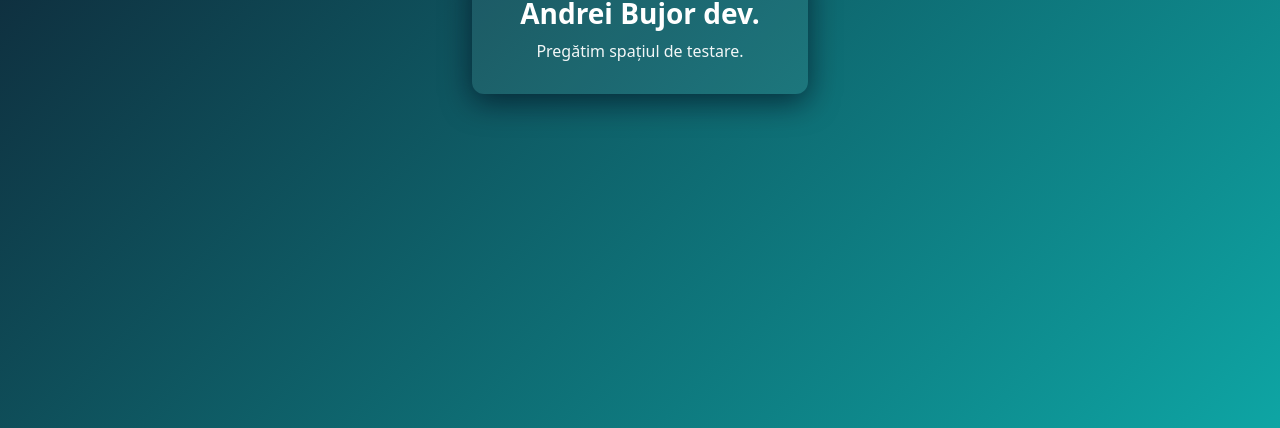
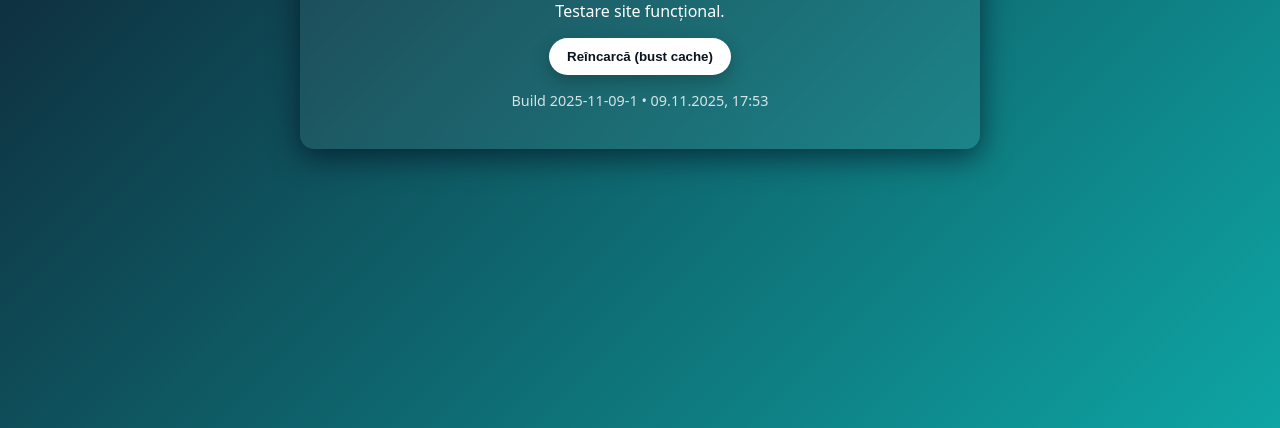
Before and after one commit to AndreiBujor18/TestingSpace, a plain HTML site: page index.html in a window 1280 px wide. Shown: the part 372-800 px from the top of the page. Drawn offline with Linux system fonts and the light colour scheme.

Commit message:
css + js + rezvolvare problemă cache

```diff
--- /dev/null
+++ b/assets/js/main.2025-11-09.js
@@ -0,0 +1,27 @@
+// ========== Config build ==========
+const BUILD_VERSION = "2025-11-09-1";
+
+// Afișează versiunea și data curentă
+document.addEventListener("DOMContentLoaded", () => {
+  const buildEl = document.getElementById("build");
+  const nowEl = document.getElementById("now");
+  if (buildEl) buildEl.textContent = BUILD_VERSION;
+  if (nowEl) {
+    const now = new Date();
+    const fmt = new Intl.DateTimeFormat("ro-RO", {
+      year: "numeric", month: "2-digit", day: "2-digit",
+      hour: "2-digit", minute: "2-digit"
+    });
+    nowEl.textContent = fmt.format(now);
+  }
+
+  // Buton „bust cache”: reîncarcă pagina cu un query param unic
+  const refreshBtn = document.getElementById("refresh");
+  if (refreshBtn) {
+    refreshBtn.addEventListener("click", () => {
+      const url = new URL(window.location.href);
+      url.searchParams.set("v", `${BUILD_VERSION}.${Date.now()}`);
+      window.location.replace(url.toString());
+    });
+  }
+});
--- /dev/null
+++ b/css/styles.2025-11-09.css
@@ -0,0 +1,114 @@
+/* ===== Base / Reset ușor ===== */
+*,
+*::before,
+*::after { box-sizing: border-box; }
+
+html, body {
+  height: 100%;
+}
+
+html { scroll-behavior: smooth; }
+
+body {
+  margin: 0;
+  font-family: system-ui, -apple-system, "Segoe UI", Roboto, "Helvetica Neue", Arial, sans-serif;
+  color: #fff;
+  background: linear-gradient(135deg, #0f172a, #0ea5a4);
+  min-height: 100svh; /* mobile-friendly unit */
+}
+
+/* ===== Design tokens ===== */
+:root {
+  --bg-overlay: rgba(255,255,255,0.06);
+  --shadow: 0 8px 30px rgba(2,6,23,0.6);
+  --radius: 14px;
+  --text-muted: rgba(255,255,255,0.9);
+  --brand: #0ea5a4;
+}
+
+/* High contrast pref */
+@media (prefers-contrast: more) {
+  :root { --bg-overlay: rgba(255,255,255,0.12); }
+}
+
+/* ===== Layout ===== */
+.page {
+  display: grid;
+  place-items: center;
+  min-height: 100%;
+  padding: 24px;
+}
+
+.card {
+  width: min(680px, 92vw);
+  padding: clamp(24px, 3vw, 48px);
+  border-radius: var(--radius);
+  background: var(--bg-overlay);
+  box-shadow: var(--shadow);
+  text-align: center;
+  backdrop-filter: blur(6px);
+  animation: fade-in 600ms ease-out both;
+}
+
+h1 {
+  margin: 0 0 .5rem;
+  font-size: clamp(1.75rem, 2.6vw, 2.25rem);
+  letter-spacing: 0.2px;
+}
+
+p { margin: 0; }
+
+.card p + p { margin-top: 0.35rem; }
+
+/* ===== Actions ===== */
+.actions {
+  margin-top: 1rem;
+}
+
+.btn {
+  appearance: none;
+  border: 0;
+  border-radius: 999px;
+  padding: .7rem 1.1rem;
+  font-weight: 600;
+  color: #0b1220;
+  background: #ffffff;
+  cursor: pointer;
+  transition: transform .12s ease, filter .12s ease, box-shadow .2s ease;
+  box-shadow: 0 6px 18px rgba(0,0,0,.25);
+}
+
+.btn:hover { filter: brightness(0.98); transform: translateY(-1px); }
+.btn:active { transform: translateY(0); }
+.btn:focus-visible { outline: 3px solid #94f7ee; outline-offset: 3px; }
+
+/* ===== Meta info ===== */
+.version {
+  margin-top: 1rem;
+  opacity: .9;
+  font-size: .9rem;
+  color: var(--text-muted);
+}
+
+/* ===== NoScript ===== */
+.noscript {
+  position: fixed;
+  inset: auto 0 0 0;
+  background: #111827;
+  color: #fff;
+  text-align: center;
+  padding: 10px 14px;
+  font-size: .9rem;
+}
+
+/* ===== Animations ===== */
+@keyframes fade-in {
+  from { opacity: 0; transform: translateY(6px); }
+  to   { opacity: 1; transform: translateY(0); }
+}
+
+/* Respectă preferința de a reduce animațiile */
+@media (prefers-reduced-motion: reduce) {
+  .card { animation: none; }
+  .btn { transition: none; }
+}
--- a/index.html
+++ b/index.html
@@ -1,38 +1,45 @@
 <!doctype html>
-<html lang="en">
+<html lang="ro">
 <head>
   <meta charset="utf-8" />
   <meta name="viewport" content="width=device-width,initial-scale=1" />
-  <title>Va urma...</title>
+  <title>Simple Message</title>
 
+  <!-- SEO -->
   <link rel="canonical" href="https://www.testez.space/">
+  <meta name="description" content="Pagină de test pentru verificarea deploy-ului și a mecanismelor de cache." />
 
-  <style>
-    body {
-      font-family: system-ui, -apple-system, "Segoe UI", Roboto, "Helvetica Neue", Arial;
-      display: flex;
-      align-items: center;
-      justify-content: center;
-      height: 100vh;
-      margin: 0;
-      background: linear-gradient(135deg,#0f172a,#0ea5a4);
-      color: #fff;
-    }
-    .card {
-      padding: 2rem 3rem;
-      border-radius: 12px;
-      background: rgba(255,255,255,0.06);
-      box-shadow: 0 8px 30px rgba(2,6,23,0.6);
-      text-align: center;
-    }
-    h1 { margin: 0 0 .5rem; font-size: 1.75rem; }
-    p  { margin: 0; opacity: .95; }
-  </style>
+  <!-- Anti-cache hint pentru HTML (browser-side) -->
+  <meta http-equiv="Cache-Control" content="no-cache, no-store, must-revalidate" />
+  <meta http-equiv="Pragma" content="no-cache" />
+  <meta http-equiv="Expires" content="0" />
+
+  <!-- CSS versionat (schimbă sufixul când publici o versiune nouă) -->
+  <link rel="stylesheet" href="css/styles.2025-11-09.css">
 </head>
 <body>
-  <div class="card" role="main">
-    <h1>Andrei Bujor dev.</h1>
-    <p>Pregătim spațiul de testare.</p>
+  <div class="page">
+    <div class="card" role="main" aria-labelledby="title">
+      <h1 id="title">Test</h1>
+      <p>Testare site funcțional.</p>
+
+      <div class="actions">
+        <button id="refresh" class="btn" type="button" aria-label="Reîncarcă pagina și ocolește cache-ul">
+          Reîncarcă (bust cache)
+        </button>
+      </div>
+
+      <p class="version">
+        Build <span id="build"></span> • <span id="now"></span>
+      </p>
+    </div>
   </div>
+
+  <noscript>
+    <div class="noscript">JavaScript este dezactivat. Unele funcții (ex. „bust cache”) nu vor funcționa.</div>
+  </noscript>
+
+  <!-- JS versionat -->
+  <script src="assets/js/main.2025-11-09.js" defer></script>
 </body>
 </html>
```
